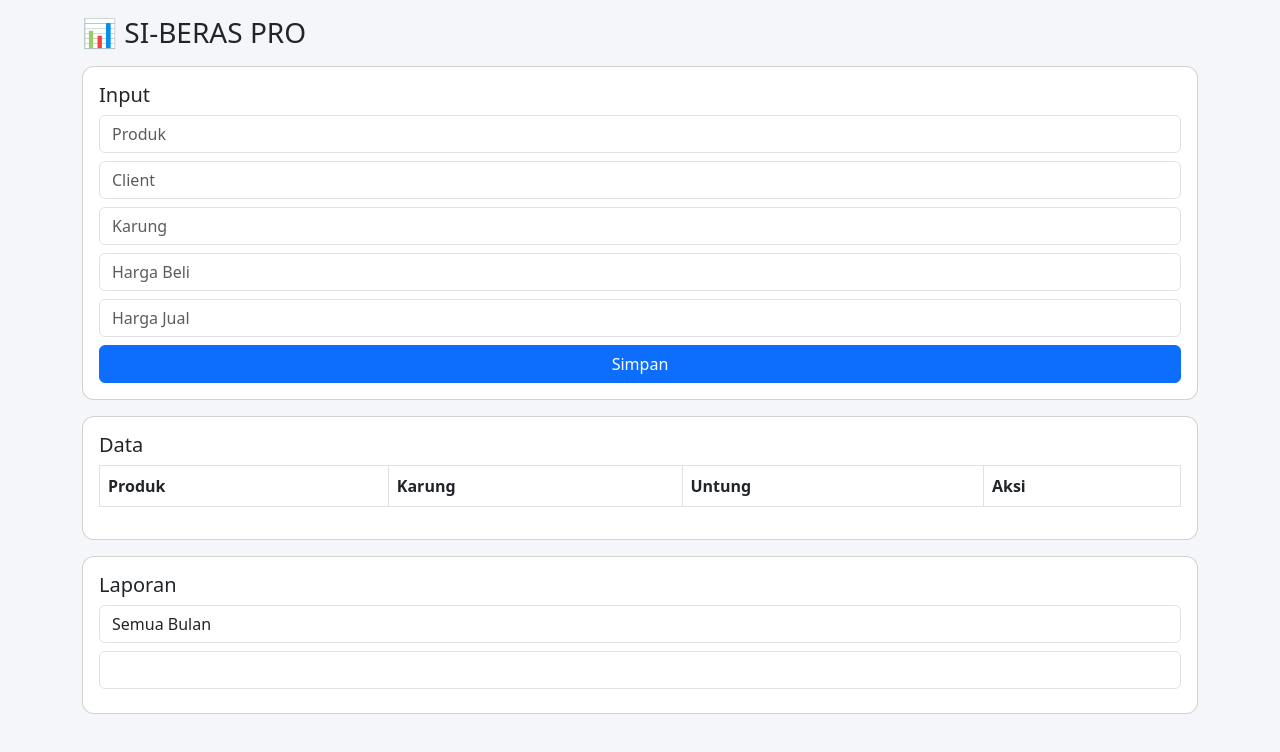
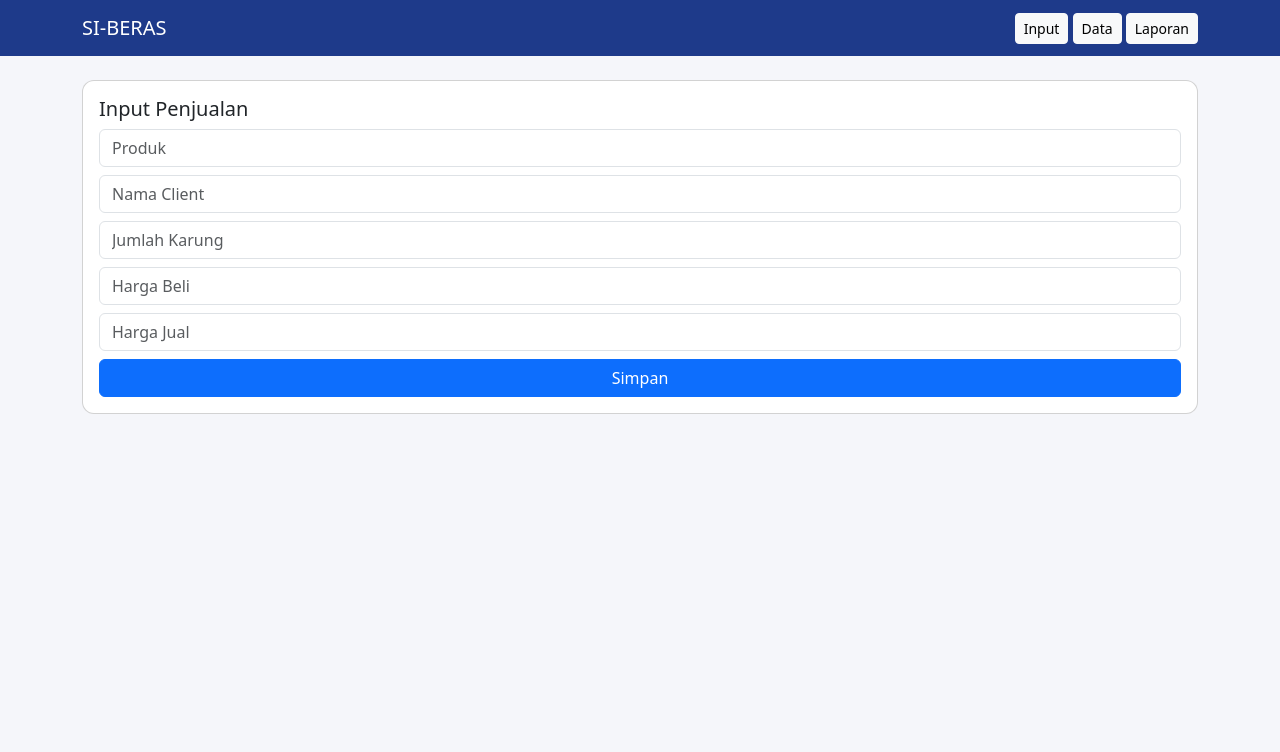
Before and after one commit to MrOlee/laporan, a plain HTML site: page index.html in a window 1280 px wide. Drawn offline with nearby package versions, Linux system fonts and the light colour scheme; no server answers.

Commit message:
Update index.html

```diff
--- a/index.html
+++ b/index.html
@@ -3,69 +3,111 @@
 <head>
 <meta charset="UTF-8">
 <meta name="viewport" content="width=device-width, initial-scale=1">
+
 <title>SI-BERAS PRO</title>
 
 <link href="https://cdn.jsdelivr.net/npm/bootstrap@5.3.0/dist/css/bootstrap.min.css" rel="stylesheet">
 
 <style>
-body{background:#f4f6f9;}
-.card{border-radius:12px;}
+body { background:#f5f6fa; }
+.navbar { background:#1e3a8a; }
+.navbar a { color:white !important; }
+.card { border-radius:12px; }
 </style>
 </head>
 
-<body class="p-3">
+<body>
 
+<!-- NAVBAR -->
+<nav class="navbar navbar-expand-lg">
 <div class="container">
+<a class="navbar-brand text-white">SI-BERAS</a>
 
-<h3 class="mb-3">📊 SI-BERAS PRO</h3>
+<div>
+<button class="btn btn-light btn-sm" onclick="show('input')">Input</button>
+<button class="btn btn-light btn-sm" onclick="show('data')">Data</button>
+<button class="btn btn-light btn-sm" onclick="show('laporan')">Laporan</button>
+</div>
+</div>
+</nav>
 
-<div class="card p-3 mb-3">
-<h5>Input</h5>
+<div class="container mt-4">
+
+<!-- INPUT -->
+<div id="input" class="section">
+<div class="card p-3">
+<h5>Input Penjualan</h5>
+
 <form id="form">
-<input class="form-control mb-2" name="produk" placeholder="Produk">
-<input class="form-control mb-2" name="client" placeholder="Client">
-<input class="form-control mb-2" name="karung" placeholder="Karung">
-<input class="form-control mb-2" name="beli" placeholder="Harga Beli">
-<input class="form-control mb-2" name="jual" placeholder="Harga Jual">
+<input name="produk" class="form-control mb-2" placeholder="Produk" required>
+<input name="client" class="form-control mb-2" placeholder="Nama Client" required>
+
+<input name="karung" type="number" class="form-control mb-2" placeholder="Jumlah Karung" required>
+<input name="beli" type="number" class="form-control mb-2" placeholder="Harga Beli" required>
+<input name="jual" type="number" class="form-control mb-2" placeholder="Harga Jual" required>
+
 <button class="btn btn-primary w-100">Simpan</button>
 </form>
 </div>
+</div>
 
-<div class="card p-3 mb-3">
-<h5>Data</h5>
+<!-- DATA -->
+<div id="data" class="section" style="display:none">
+<div class="card p-3">
+<h5>Data Penjualan</h5>
+
 <table class="table table-bordered">
 <thead>
 <tr>
-<th>Produk</th><th>Karung</th><th>Untung</th><th>Aksi</th>
+<th>Produk</th>
+<th>Client</th>
+<th>Karung</th>
+<th>Untung</th>
+<th>Aksi</th>
 </tr>
 </thead>
 <tbody id="tabel"></tbody>
 </table>
+
+<button onclick="load()" class="btn btn-primary btn-sm">Refresh</button>
+</div>
 </div>
 
+<!-- LAPORAN -->
+<div id="laporan" class="section" style="display:none">
 <div class="card p-3">
 <h5>Laporan</h5>
+
 <select id="bulan" class="form-control mb-2">
 <option value="all">Semua Bulan</option>
 </select>
 
 <select id="tahun" class="form-control mb-2"></select>
 
-<div id="laporan"></div>
+<div id="hasil"></div>
+</div>
 </div>
 
 </div>
 
 <script>
 
-const URL = "https://script.google.com/macros/s/AKfycbxu8F852ZEy9Chr0AxbWnEX6GMQH7c0cxZ2PjOLQwu3d_gwTP5XF3NEKojPw-MFawo/exec";
+const URL = 'https://script.google.com/macros/s/AKfycbwR4gXEqLEg3-ywIE4wVhGm67mVA0MOHrEwiDUOUBkxTqhdsB1E6LwQXRRVNoQYYIuv/exec';
 
 let data = [];
 
+function show(id){
+document.querySelectorAll('.section').forEach(s=>s.style.display='none');
+document.getElementById(id).style.display='block';
+if(id!='input') load();
+}
+
+// LOAD DATA
 async function load(){
 const res = await fetch(URL,{
-    method:"POST",
-    body:JSON.stringify({action:"read"})
+method:'POST',
+headers:{'Content-Type':'application/json'},
+body:JSON.stringify({action:'read'})
 });
 
 const json = await res.json();
@@ -74,46 +116,54 @@ async function load(){
 render();
 }
 
+// RENDER
 function render(){
-  let html = "";
+let html="";
 
 data.forEach(d=>{
-    html += `
+html+=`
 <tr>
 <td>${d[2]}</td>
+<td>${d[3]}</td>
 <td>${d[4]}</td>
 <td>Rp ${d[9]}</td>
-    <td>
-    <button onclick="hapus(${d[0]})">❌</button>
-    </td>
-    </tr>`;
+<td><button onclick="hapus(${d[0]})">❌</button></td>
+</tr>
+`;
 });
 
-  document.getElementById("tabel").innerHTML = html;
+document.getElementById("tabel").innerHTML=html;
 
 laporan();
 }
 
+// DELETE
 async function hapus(id){
 await fetch(URL,{
-    method:"POST",
-    body:JSON.stringify({action:"delete",id})
+method:'POST',
+headers:{'Content-Type':'application/json'},
+body:JSON.stringify({action:'delete',id})
 });
 load();
 }
 
+// SUBMIT
 document.getElementById("form").onsubmit=async(e)=>{
 e.preventDefault();
+
 const d = Object.fromEntries(new FormData(e.target));
 
 await fetch(URL,{
-    method:"POST",
-    body:JSON.stringify({action:"add",...d})
+method:'POST',
+headers:{'Content-Type':'application/json'},
+body:JSON.stringify({action:'add',...d})
 });
 
-  load();
+alert("Berhasil disimpan");
+e.target.reset();
 };
 
+// LAPORAN
 function laporan(){
 let total=0;
 
@@ -121,11 +171,9 @@ function laporan(){
 total+=d[9];
 });
 
-  document.getElementById("laporan").innerHTML=
-  `<h4>Total Untung: Rp ${total}</h4>`;
+document.getElementById("hasil").innerHTML=
+`<h4>Total Untung: Rp ${total.toLocaleString()}</h4>`;
 }
-
-load();
 
 </script>
 
```
Lines whose indentation alone changed are shown as unchanged.
